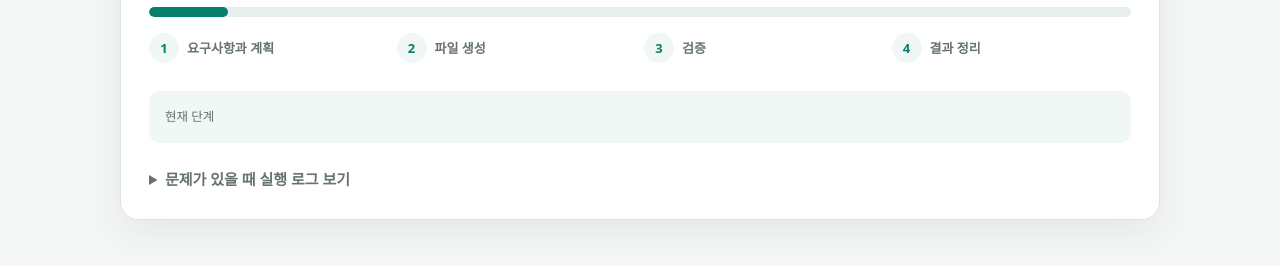
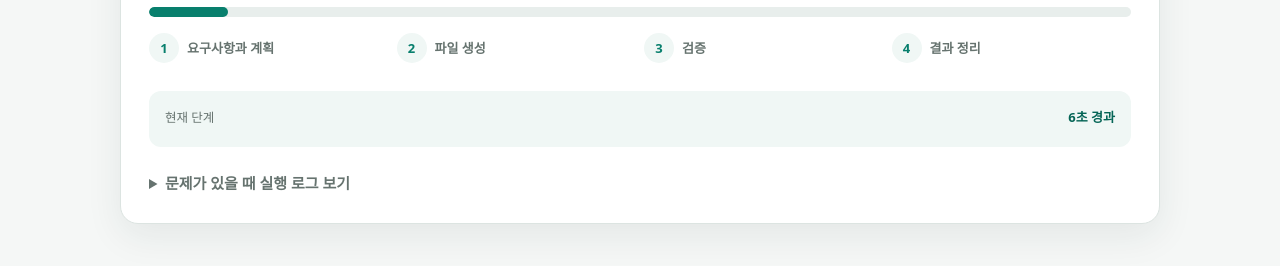
Before and after one commit to kuashi17/k8sagent, a FastAPI app: template web/templates/run.html in a window 1280 px wide. Shown: the part 384-650 px from the top of the page. Run offline with FastAPI, Linux system fonts and the light colour scheme; the template is opened without the code that fills it, so the values that code supplies are empty.

Commit message:
Show live elapsed time for Web jobs

```diff
--- a/web/static/app.js
+++ b/web/static/app.js
@@ -73,6 +73,8 @@
     const stdout = document.getElementById("job-stdout");
     const stderr = document.getElementById("job-stderr");
     const cancel = document.getElementById("cancel-job");
+    const elapsed = document.getElementById("job-elapsed");
+    let startedAt = parseTimestamp(panel.dataset.startedAt);
 
     const stateLabels = {
       queued: "대기 중",
@@ -98,7 +100,27 @@
       completed: [100, "결과를 정리했습니다.", "결과 정리 완료"],
     };
 
+    function parseTimestamp(value) {
+      const parsed = Date.parse(value || "");
+      return Number.isNaN(parsed) ? Date.now() : parsed;
+    }
+
+    function formatElapsed(milliseconds) {
+      const totalSeconds = Math.max(0, Math.floor(milliseconds / 1000));
+      const hours = Math.floor(totalSeconds / 3600);
+      const minutes = Math.floor((totalSeconds % 3600) / 60);
+      const seconds = totalSeconds % 60;
+      if (hours) return `${hours}시간 ${minutes}분 ${seconds}초 경과`;
+      if (minutes) return `${minutes}분 ${seconds}초 경과`;
+      return `${seconds}초 경과`;
+    }
+
+    function updateElapsed() {
+      if (elapsed) elapsed.textContent = formatElapsed(Date.now() - startedAt);
+    }
+
     function renderJob(job) {
+      if (job.startedAt) startedAt = parseTimestamp(job.startedAt);
       state.textContent = stateLabels[job.state] || job.state;
       state.className = `status status-${job.state}`;
       const info = phaseInfo[job.phase] || [15, "Agent가 작업을 진행하고 있습니다.", "작업 진행"];
@@ -110,6 +132,9 @@
       stdout.scrollTop = stdout.scrollHeight;
       if (job.terminal) window.location.reload();
     }
+
+    updateElapsed();
+    window.setInterval(updateElapsed, 1000);
 
     cancel?.addEventListener("click", async () => {
       cancel.disabled = true;
--- a/web/static/styles.css
+++ b/web/static/styles.css
@@ -589,6 +589,21 @@ label small {
   display: block;
 }
 
+.current-task-heading {
+  display: flex;
+  align-items: center;
+  justify-content: space-between;
+  gap: 16px;
+  margin-bottom: 3px;
+}
+
+.current-task-heading #job-elapsed {
+  color: var(--primary-dark);
+  font-size: 13px;
+  font-variant-numeric: tabular-nums;
+  font-weight: 800;
+}
+
 .current-task small {
   color: var(--muted);
 }
--- a/web/templates/base.html
+++ b/web/templates/base.html
@@ -4,7 +4,7 @@
     <meta charset="utf-8">
     <meta name="viewport" content="width=device-width, initial-scale=1">
     <title>{% block title %}Kubebuilder Agent{% endblock %}</title>
-    <link rel="stylesheet" href="{{ url_for('static', path='styles.css') }}?v=20260705-3">
+    <link rel="stylesheet" href="{{ url_for('static', path='styles.css') }}?v=20260705-4">
   </head>
   <body>
     <header class="site-header">
@@ -18,6 +18,6 @@
       <span class="safety-pill">먼저 계획하고, 승인 후 실행합니다</span>
     </header>
     {% block body %}{% endblock %}
-    <script src="{{ url_for('static', path='app.js') }}?v=20260704-1" defer></script>
+    <script src="{{ url_for('static', path='app.js') }}?v=20260705-4" defer></script>
   </body>
 </html>
--- a/web/templates/run.html
+++ b/web/templates/run.html
@@ -5,7 +5,7 @@
   <a href="/" class="back-link">← 처음으로</a>
 
   {% if not terminal %}
-  <section class="card progress-card" id="job-panel" data-job-id="{{ job.jobId }}">
+  <section class="card progress-card" id="job-panel" data-job-id="{{ job.jobId }}" data-started-at="{{ job.startedAt or job.createdAt }}">
     <div class="progress-heading">
       <div>
         <p class="eyebrow">Agent가 작업 중입니다</p>
@@ -38,7 +38,10 @@
       {% endif %}
     </ol>
     <div class="current-task" aria-live="polite">
-      <small>현재 단계</small>
+      <div class="current-task-heading">
+        <small>현재 단계</small>
+        <span id="job-elapsed">경과 시간 계산 중…</span>
+      </div>
       <strong id="job-phase">{{ phase_labels.get(job.phase, job.phase) }}</strong>
     </div>
     <div class="run-actions">
```
Also changed, not shown: web/test_app.py (+6 -1 lines).
